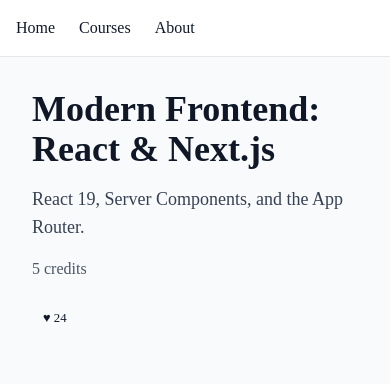
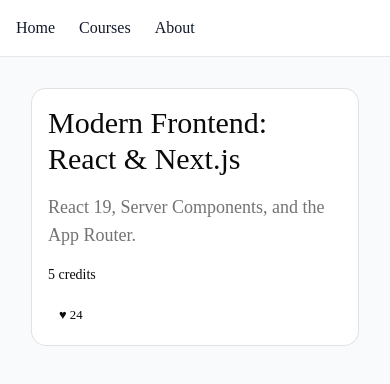
Before and after one commit to janele9/awt-lab02-arystambayeva, a Next.js app: page /courses/modern-frontend in a window 390 px wide. Shown: the top 384 px of the page. Built offline with nearby package versions, Linux system fonts and the light colour scheme.

Commit message:
feat(courses): add responsive grid and style course detail page

```diff
--- a/app/courses/[id]/page.tsx
+++ b/app/courses/[id]/page.tsx
@@ -1,6 +1,12 @@
 import { notFound } from "next/navigation";
 import { getCourse, getCourses } from "@/lib/courses";
 import LikeButton from "@/components/LikeButton";
+import {
+  Card,
+  CardContent,
+  CardHeader,
+  CardTitle,
+} from "@/components/ui/card";
 
 type CoursePageProps = {
   params: Promise<{ id: string }>;
@@ -21,10 +27,18 @@
 
   return (
     <main className="mx-auto max-w-3xl p-8">
-      <h1 className="text-4xl font-bold mb-4">{course.title}</h1>
-      <p className="text-lg text-gray-700 mb-4">{course.description}</p>
-      <p className="text-gray-600 mb-6">{course.credits} credits</p>
-      <LikeButton initialLikes={course.likes} />
+      <Card>
+        <CardHeader>
+          <CardTitle className="text-3xl">{course.title}</CardTitle>
+        </CardHeader>
+        <CardContent className="flex flex-col gap-4">
+          <p className="text-lg text-muted-foreground">{course.description}</p>
+          <p className="text-sm font-medium">{course.credits} credits</p>
+          <div>
+            <LikeButton initialLikes={course.likes} />
+          </div>
+        </CardContent>
+      </Card>
     </main>
   );
 }
--- a/app/courses/page.tsx
+++ b/app/courses/page.tsx
@@ -5,9 +5,9 @@
   const courses = await getCourses();
 
   return (
-    <main className="mx-auto max-w-3xl p-8">
+    <main className="mx-auto max-w-6xl px-6 py-8">
       <h1 className="text-4xl font-bold mb-6">Courses</h1>
-      <div className="grid gap-4">
+      <div className="grid grid-cols-1 sm:grid-cols-2 lg:grid-cols-3 xl:grid-cols-4 gap-4">
         {courses.map((course) => (
           <CourseCard
             key={course.id}
```
